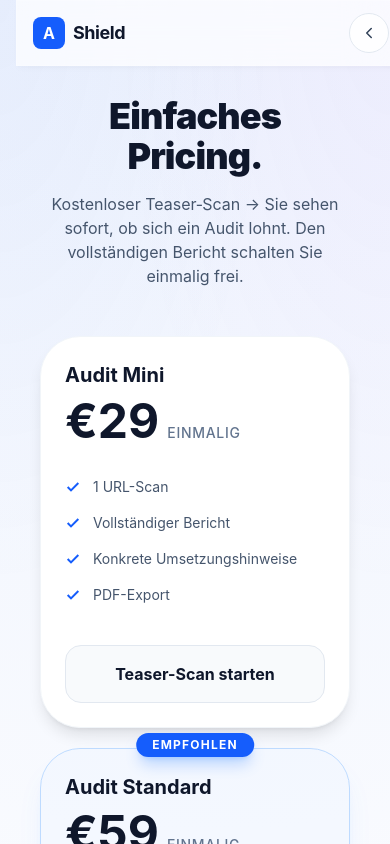
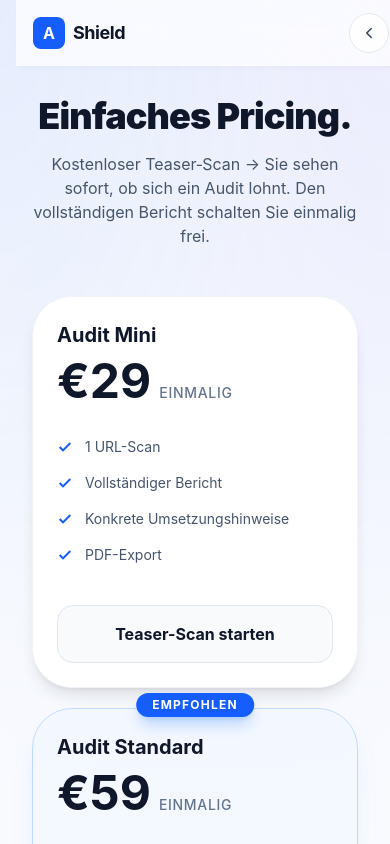
Before and after one commit to KonradBi/BFSG, a Next.js app in the folder web/: page /pricing in a window 390 px wide. Shown: the top 844 px of the page. Built offline with nearby package versions, Linux system fonts and the light colour scheme.

Commit message:
ui: pricing mobile overflow fix

```diff
--- a/web/src/app/pricing/page.tsx
+++ b/web/src/app/pricing/page.tsx
@@ -26,7 +26,7 @@ const tiers = [
 
 export default function PricingPage() {
   return (
-    <main className="min-h-screen bg-background text-foreground hero-gradient selection:bg-blue-500/30 pt-24 md:pt-32 pb-20 px-4 md:px-6">
+    <main className="min-h-screen bg-background text-foreground hero-gradient selection:bg-blue-500/30 pt-24 md:pt-32 pb-20 px-4 md:px-6 overflow-x-hidden">
       <nav className="fixed top-0 w-full z-50 border-b border-slate-200/60 glass">
         <div className="max-w-7xl mx-auto px-4 md:px-6 h-16 flex items-center justify-between gap-3">
           <Link href="/" className="flex items-center gap-2">
@@ -50,7 +50,7 @@ export default function PricingPage() {
         </div>
       </nav>
 
-      <div className="max-w-7xl mx-auto px-6">
+      <div className="max-w-7xl mx-auto px-4 md:px-6">
         <div className="text-center mb-12 md:mb-20 animate-fade-in">
           <h1 className="text-4xl md:text-7xl font-black mb-4 md:mb-6 text-slate-900 tracking-tight">Einfaches Pricing.</h1>
           <p className="text-base md:text-xl text-slate-600 max-w-2xl mx-auto">
```
